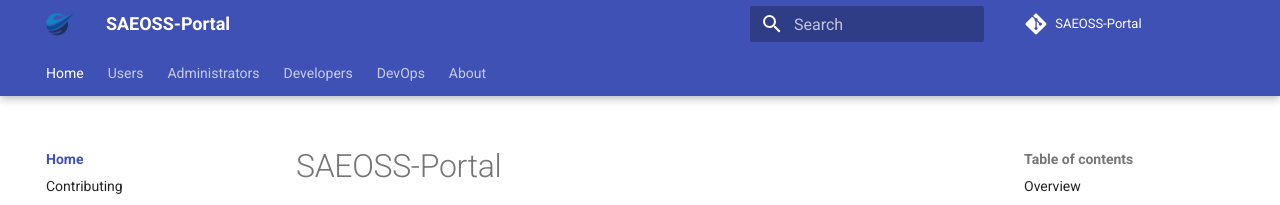
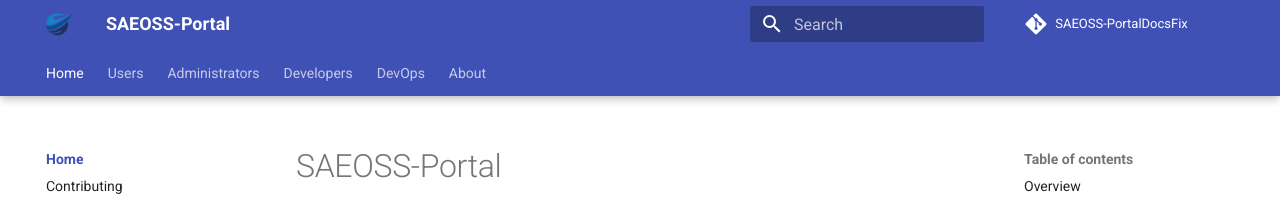
Before and after one commit to LunaAsefaw/SAEOSS-PortalDocsFix, an MkDocs documentation site: the page built from docs/src/index.md, in a window 1280 px wide. Shown: the top 205 px of the page. Built offline with MkDocs 1.6.1 and Material for MkDocs 9.7.7, drawn with Linux system fonts in a browser that asks for light colours; comment, search, counter and statistics services are not loaded.

Commit message:
Update mkdocs.yml
fix errors

```diff
--- a/docs/mkdocs.yml
+++ b/docs/mkdocs.yml
@@ -5,9 +5,9 @@ site_description: "The SAEOSS Portal has been proposed as a system of software c
 site_author: "Kartoza"
 docs_dir: ./src
 site_dir: ./site
-repo_name: "SAEOSS-Portal"
-repo_url: "https://github.com/kartoza/SAEOSS-Portal"
-edit_uri: "https://github.com/kartoza/SAEOSS-Portal/blob/main/docs/"
+repo_name: "SAEOSS-PortalDocsFix"
+repo_url: "https://github.com/kartoza/SAEOSS-PortalSAEOSS-PortalDocsFix"
+edit_uri: "https://github.com/kartoza/SAEOSS-PortalSAEOSS-PortalDocsFix/blob/main/docs/"
 
 copyright: Kartoza and Contributors
 
```
